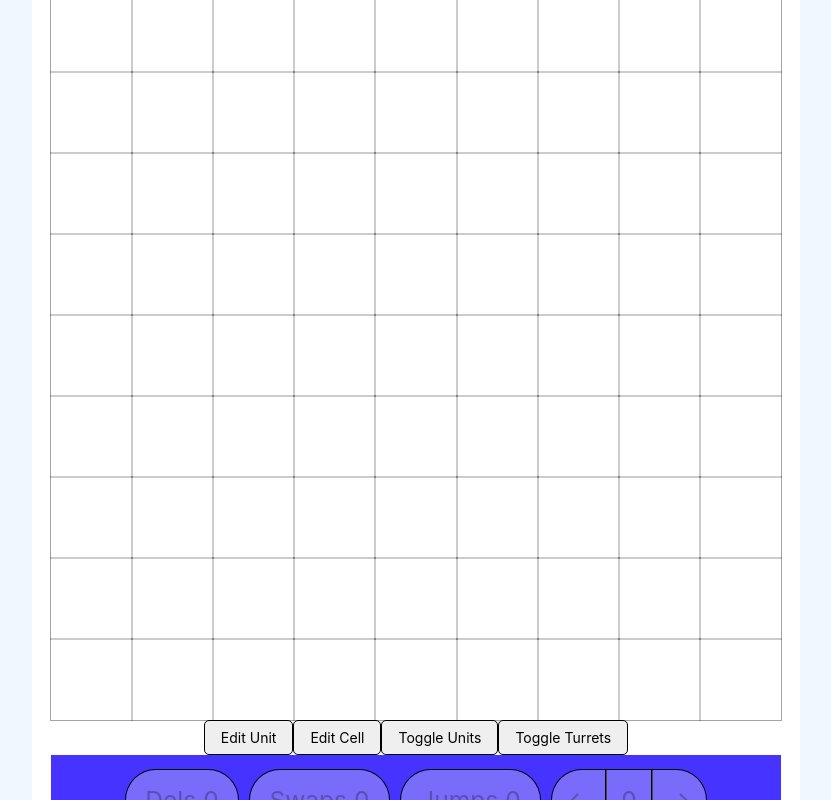
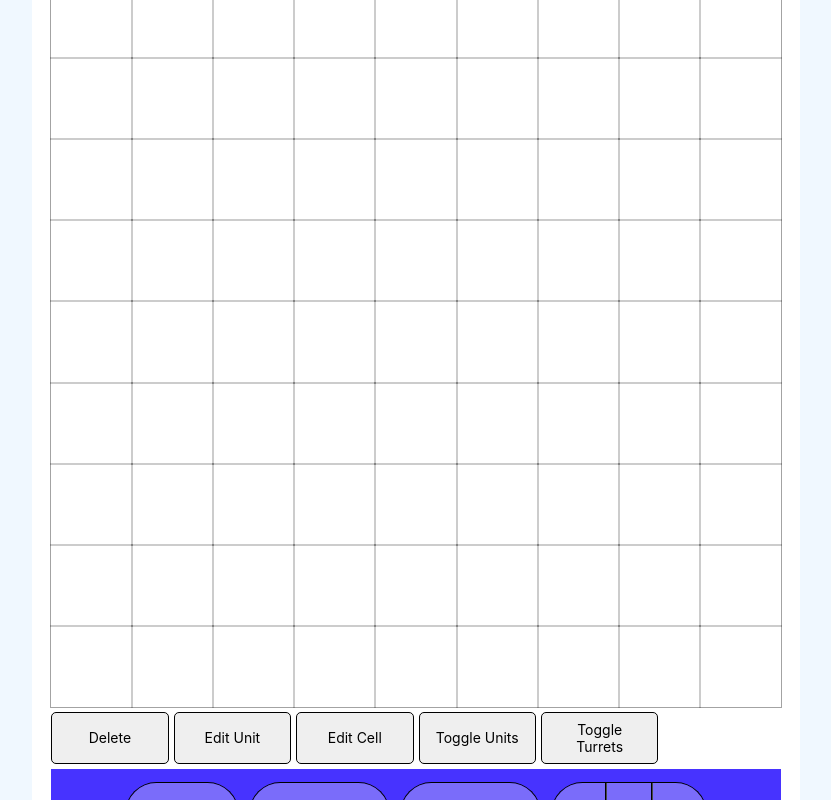
Before and after one commit to FaridSakhyzad/ig, a React (Create React App) app: page / in a window 1280 px wide. Shown: the top 800 px of the page, without its empty margins (224-1055 px from the left). Built offline with nearby package versions, Linux system fonts and the light colour scheme.

Commit message:
Level Editor | Edit Unit WIP

```diff
--- a/src/App.jsx
+++ b/src/App.jsx
@@ -169,6 +169,7 @@ function App() {
       type,
       value,
       valueCountable,
+      kind,
     } = editedUnit;
 
     return {
@@ -179,8 +180,11 @@ function App() {
       type,
       value,
       valueCountable,
+      kind,
     };
   };
+
+  const getUnitTurretsForEdit = () => structuredClone(editedUnit.turrets);
 
   return (
     <div className="app">
@@ -204,7 +208,7 @@ function App() {
             <div className="serviceScreen">
               <UnitEdit
                 unitParams={getUnitParamsForEdit()}
-                unitTurrets={structuredClone(editedUnit.turrets)}
+                unitTurrets={getUnitTurretsForEdit()}
                 onApply={onUnitEditApply}
                 onClose={onUnitEditClose}
               />
--- a/src/App.scss
+++ b/src/App.scss
@@ -61,6 +61,8 @@ body, html, #root {
   &.selected {
     outline: 1px solid;
     outline-offset: 2px;
+    transform: translate(1px, 1px);
+    box-shadow: 2px 2px 5px 0 rgba(0, 0, 0, 0.3) inset;
   }
 }
 
--- a/src/components/LevelEdit/LevelEditComponent.jsx
+++ b/src/components/LevelEdit/LevelEditComponent.jsx
@@ -12,7 +12,7 @@ import IconDelete from '@mui/icons-material/Delete';
 
 import AmmoEdit from './AmmoEdit';
 
-import './levelEditComponent.scss';
+import './levelEdit.scss';
 
 export default function LevelEditComponent(props) {
   const {
--- a/src/components/LevelEdit/PlaygroundEdit.jsx
+++ b/src/components/LevelEdit/PlaygroundEdit.jsx
@@ -3,8 +3,8 @@ import PropTypes from 'prop-types';
 import classnames from 'classnames';
 import {
   CELL_EDIT_MODE,
-  GAMEPLAY_MODE,
-  ITEM_EDIT_MODE,
+  GAMEPLAY_MODE, UNIT_DELETE_MODE,
+  UNIT_EDIT_MODE,
 } from '../../constants/constants';
 
 export default function PlaygroundEdit(props) {
@@ -13,15 +13,15 @@ export default function PlaygroundEdit(props) {
   const [mode, setMode] = useState(currentMode);
 
   const handleEditUnitsClick = () => {
-    if (mode === ITEM_EDIT_MODE) {
+    if (mode === UNIT_EDIT_MODE) {
       setMode(GAMEPLAY_MODE);
       onEdit(GAMEPLAY_MODE);
 
       return;
     }
 
-    setMode(ITEM_EDIT_MODE);
-    onEdit(ITEM_EDIT_MODE);
+    setMode(UNIT_EDIT_MODE);
+    onEdit(UNIT_EDIT_MODE);
   };
 
   const handleEditCellsClick = () => {
@@ -36,12 +36,31 @@ export default function PlaygroundEdit(props) {
     onEdit(CELL_EDIT_MODE);
   };
 
+  const handleDeleteUnitsClick = () => {
+    if (mode === UNIT_DELETE_MODE) {
+      setMode(GAMEPLAY_MODE);
+      onEdit(GAMEPLAY_MODE);
+
+      return;
+    }
+
+    setMode(UNIT_DELETE_MODE);
+    onEdit(UNIT_DELETE_MODE);
+  };
+
   return (
-    <div>
+    <div className="levelEditToolbar">
+      <button
+        type="button"
+        onClick={handleDeleteUnitsClick}
+        className={classnames('button', { selected: currentMode === UNIT_DELETE_MODE })}
+      >
+        Delete
+      </button>
       <button
         type="button"
         onClick={handleEditUnitsClick}
-        className={classnames('button', { selected: currentMode === ITEM_EDIT_MODE })}
+        className={classnames('button', { selected: currentMode === UNIT_EDIT_MODE })}
       >
         Edit Unit
       </button>
--- a/src/components/LevelEdit/UnitEdit.jsx
+++ b/src/components/LevelEdit/UnitEdit.jsx
@@ -26,8 +26,6 @@ export default function UnitEdit(props) {
   const [unitTurrets, setUnitTurrets] = useState(turretsFromProps);
 
   const handleParamChange = (value, param) => {
-    console.log(param, value);
-
     setUnitParams({
       ...unitParams,
       [param]: value,
@@ -66,6 +64,9 @@ export default function UnitEdit(props) {
       <div className="container">
         <Grid container spacing={1} alignItems="center">
           <Grid item xs={12}>Type: {unitType.label}</Grid>
+
+          <Grid item xs={6}>Kind:</Grid>
+          <Grid item xs={6}>{unitParams.kind}</Grid>
 
           <Grid item xs={6}>Value</Grid>
           <Grid item xs={6}>
@@ -200,7 +201,7 @@ export default function UnitEdit(props) {
                             size="small"
                             type="number"
                             value={turret.speed}
-                            onChange={(e) => handleTurretParamChange(turretIdx, parseInt(e.target.value, 10), 'speed')}
+                            onChange={(e) => handleTurretParamChange(turretIdx, parseFloat(e.target.value, 10), 'speed')}
                             classes={{
                               root: 'levelEditInput',
                             }}
@@ -213,7 +214,7 @@ export default function UnitEdit(props) {
                             size="small"
                             type="number"
                             value={turret.maxDistance}
-                            onChange={(e) => handleTurretParamChange(turretIdx, parseInt(e.target.value, 10), 'maxDistance')}
+                            onChange={(e) => handleTurretParamChange(turretIdx, parseFloat(e.target.value, 10), 'maxDistance')}
                             classes={{
                               root: 'levelEditInput',
                             }}
@@ -223,7 +224,7 @@ export default function UnitEdit(props) {
                         <Grid item xs={6}>
                           <Button
                             variant="outlined"
-                            onClick={handleDeleteTurretClick}
+                            onClick={() => handleDeleteTurretClick(turretIdx)}
                           >
                             Delete Turret
                           </Button>
@@ -259,7 +260,7 @@ UnitEdit.propTypes = {
   // eslint-disable-next-line react/forbid-prop-types
   unitParams: PropTypes.object.isRequired,
   // eslint-disable-next-line react/forbid-prop-types
-  unitTurrets: PropTypes.object.isRequired,
+  unitTurrets: PropTypes.array.isRequired,
   onApply: PropTypes.func,
   onClose: PropTypes.func,
 };
--- a/src/components/LevelEdit/levelEditComponent.scss
+++ b/src/components/LevelEdit/levelEdit.scss
@@ -37,3 +37,12 @@
 .comboSequence-input input {
   padding: 6px;
 }
+
+.levelEditToolbar {
+  width: 100%;
+  display: grid;
+  grid-template-columns: repeat(auto-fill, minmax(100px, 1fr));
+  grid-column-gap: 5px;
+  grid-row-gap: 5px;
+  padding: 5px 0;
+}
--- a/src/components/Playground/index.jsx
+++ b/src/components/Playground/index.jsx
@@ -28,8 +28,8 @@ import {
   SELECT_MODE,
   PLACING_MODE,
   SCREEN_MODES,
-  ITEM_EDIT_MODE,
-  CELL_EDIT_MODE,
+  UNIT_EDIT_MODE,
+  CELL_EDIT_MODE, UNIT_DELETE_MODE,
 } from 'constants/constants';
 
 import { DEFAULT_MAP_WIDTH } from 'config/config';
@@ -399,8 +399,13 @@ function Playground(props) {
   };
 
   const handleUnitClick = (e, unitId, unitIndex) => {
-    if (userInputMode === ITEM_EDIT_MODE) {
+    if (userInputMode === UNIT_EDIT_MODE) {
       onLevelUnitEdit(unitIndex, units[unitIndex]);
+      return;
+    }
+
+    if (userInputMode === UNIT_DELETE_MODE) {
+      removeUnit(unitIndex);
       return;
     }
 
--- a/src/constants/constants.js
+++ b/src/constants/constants.js
@@ -8,9 +8,11 @@ export const CELL_MULTISELECT_MODE = 'cellMultiselect';
 
 export const PLACING_MODE = 'placing';
 
-export const ITEM_EDIT_MODE = 'itemEdit';
+export const UNIT_EDIT_MODE = 'itemEdit';
 
 export const CELL_EDIT_MODE = 'cellEdit';
+
+export const UNIT_DELETE_MODE = 'unitDelete';
 
 export const SCREEN_MODES = {
   menu: 'menu',
```
